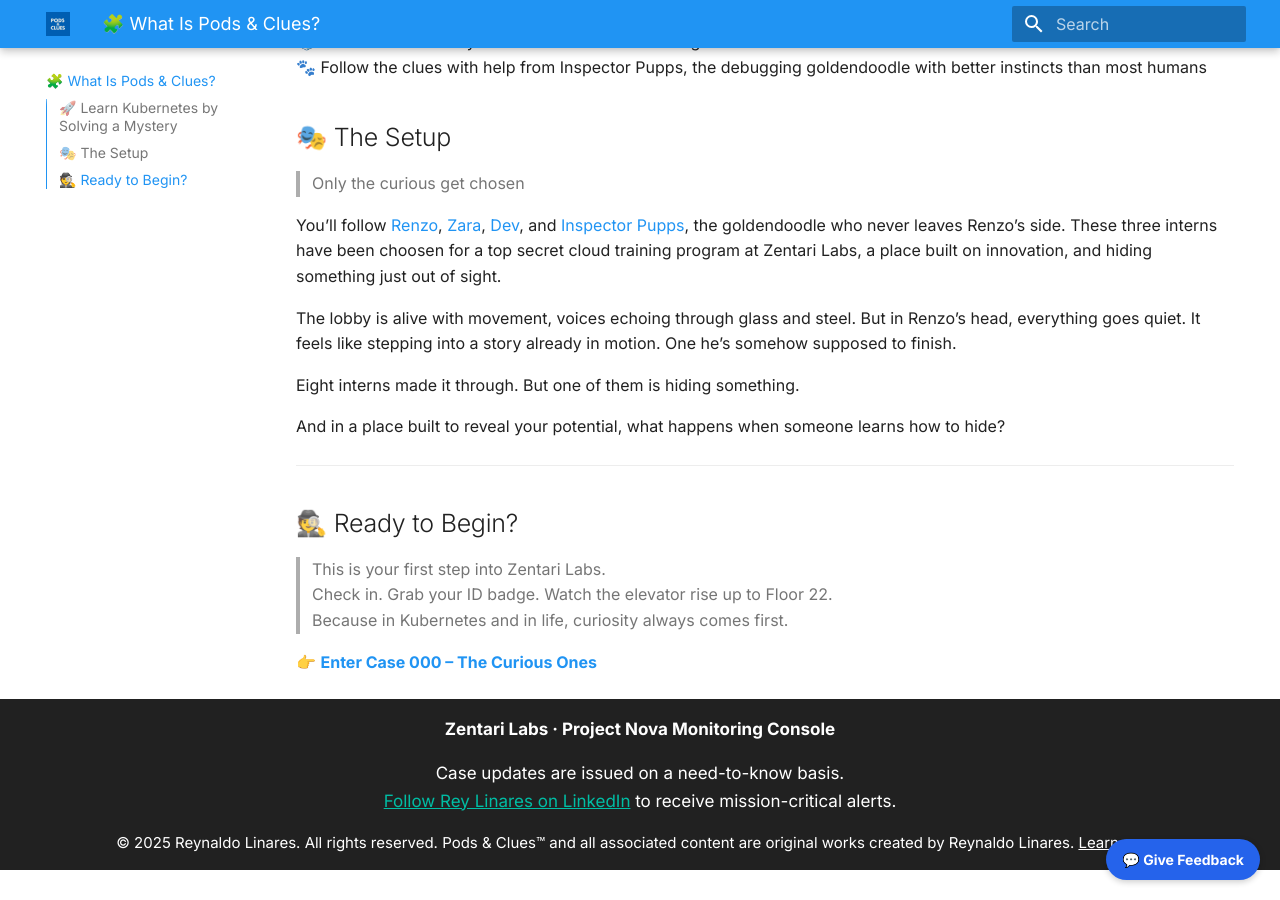
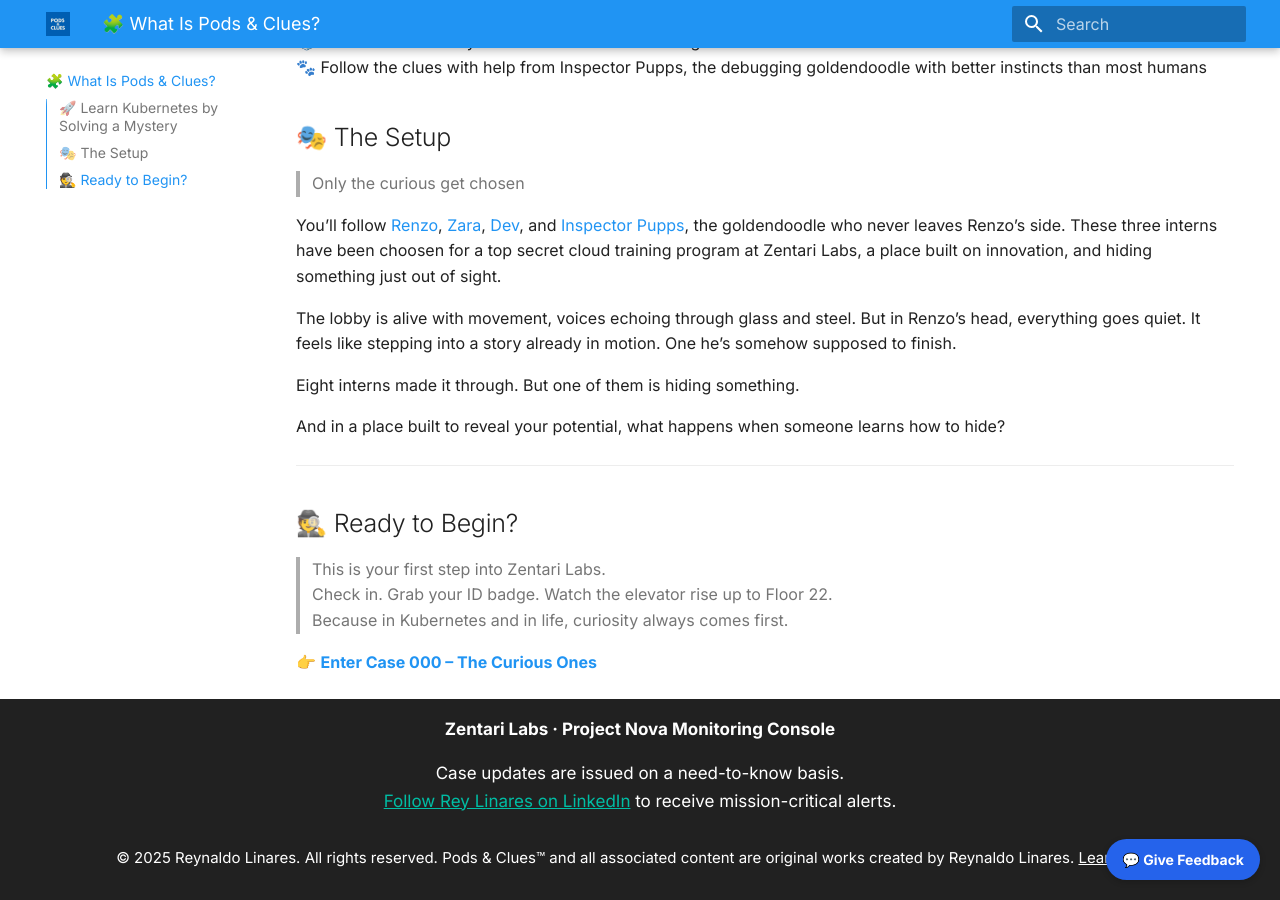
Before and after one commit to zentarilabs/pods-and-clues, an MkDocs documentation site: the page built from docs/index.md, in a window 1280 px wide and 900 px high, scrolled down 1957 px. Built offline with MkDocs 1.6.1 and Material for MkDocs 9.7.7, drawn with Linux system fonts in a browser that asks for light colours.

Commit message:
Fix footer padding

```diff
--- a/docs/overrides/partials/footer.html
+++ b/docs/overrides/partials/footer.html
@@ -7,7 +7,7 @@
     <a href="https://rebrand.ly/t4n0fr5" target="_blank">Follow Rey Linares on LinkedIn</a> to receive mission-critical alerts.
   </p>
 
-  <p style="margin-top: 0.8rem; font-size: 0.75rem; color: var(--md-typeset-color--light);">
+  <p style="margin-top: 0.8rem; font-size: 0.75rem; padding: 1em; color: var(--md-typeset-color--light);">
     © 2025 Reynaldo Linares. All rights reserved.
     Pods & Clues™ and all associated content are original works created by Reynaldo Linares.
     <a href="/copyright/" style="color: inherit; text-decoration: underline;">Learn more</a>.
```
